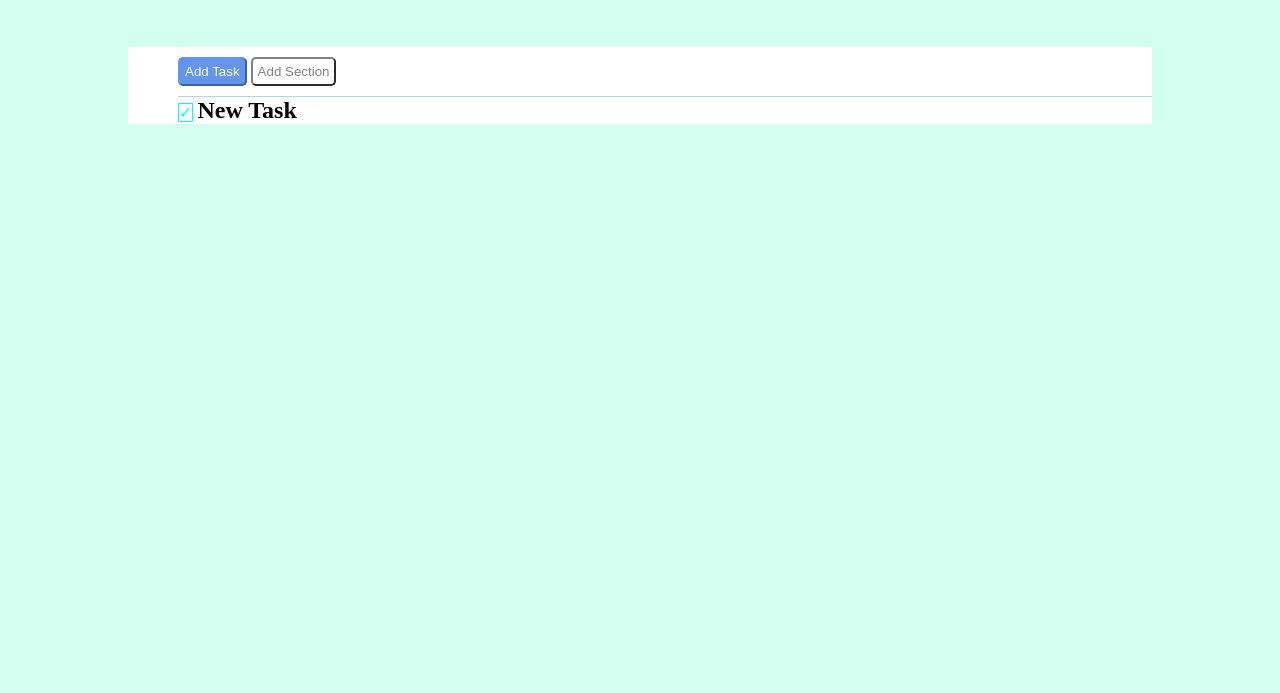
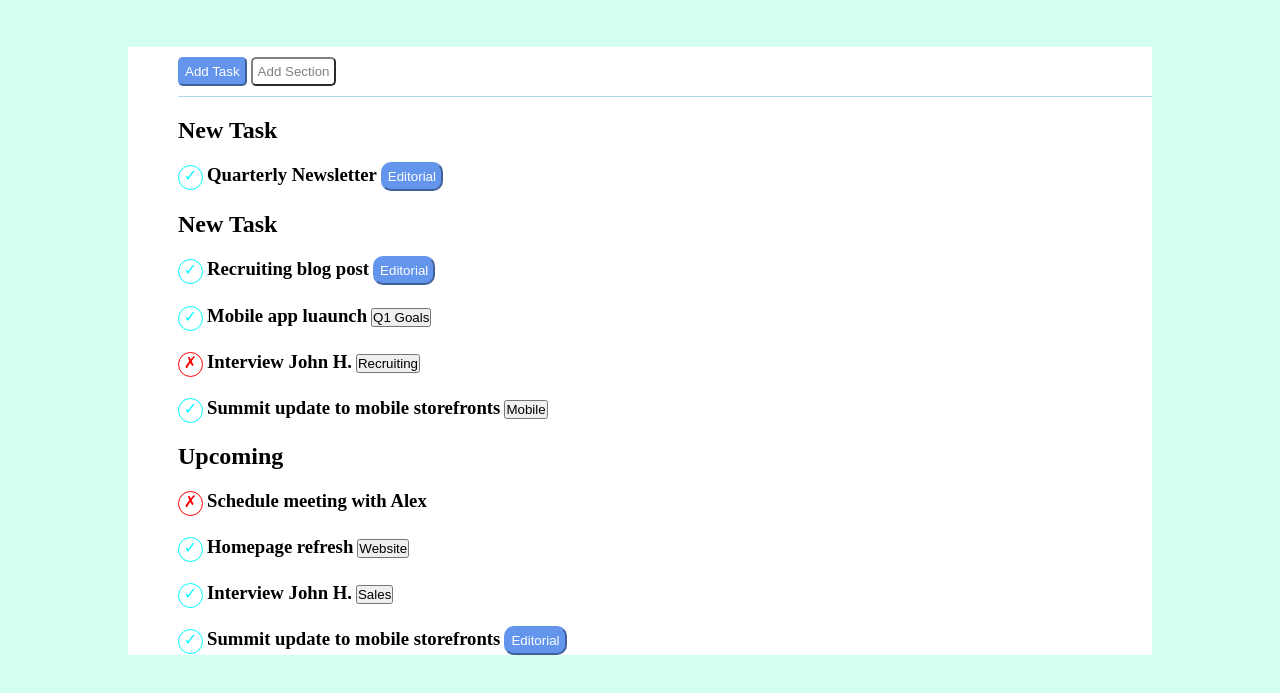
Before and after one commit to Arianna-Cosimini/html-css-toboolist, a plain HTML site: page index.html in a window 1280 px wide. Shown: the part 79-772 px from the top of the page. Drawn offline with Linux system fonts and the light colour scheme.

Commit message:
aggiunti div centrali e le loro stilizzazioni

```diff
--- a/css/style.css
+++ b/css/style.css
@@ -67,10 +67,39 @@ body{
 
 /*parte centrale*/
 h2{
+    padding-top: 20px;
+}
+
+h3{
     display: inline-block;
+    margin-top: 20px;
 }
 
 .check{
+    display: inline-block;
     color: aqua ;
     border: aqua 1px solid;
+    border-radius: 50%;
+    width: 25px;
+    height: 25px;
+    text-align: center;
 }
+
+.form{
+    display:inline-block;
+    color: red;
+    border: red 1px solid;
+    border-radius: 50%;
+    width: 25px;
+    height: 25px;
+    text-align: center;
+}
+
+
+.editorial{
+    color:white;
+    background-color: cornflowerblue;
+    padding: 5px;
+    border-color:cornflowerblue ;
+    border-radius: 10px;
+}
--- a/index.html
+++ b/index.html
@@ -21,8 +21,53 @@
         </div>
 
         <div>
+
+            <h2>New Task</h2>
             <span class="check">&#10003</span>
+            <h3>Quarterly Newsletter </h3>
+            <button class="editorial">Editorial</button>
+        </div>
+
+        <div>
+
             <h2>New Task</h2>
+            <span class="check">&#10003</span>
+            <h3>Recruiting blog post</h3>
+            <button class="editorial">Editorial</button><br>
+
+            <span class="check">&#10003</span>
+            <h3>Mobile app luaunch</h3>
+            <button class="q1-goals">Q1 Goals</button><br>
+
+            <span class="form">&#10007;</span>
+            <h3> Interview John H.</h3>
+            <button class="recruiting">Recruiting</button><br>
+
+            <span class="check">&#10003</span>
+            <h3>Summit update to mobile storefronts</h3>
+            <button class="mobile">Mobile</button>
+
+
+        </div>
+
+        <div>
+            <h2>Upcoming</h2>
+            <span class="form">&#10007</span>
+            <h3>Schedule meeting with Alex</h3>
+            <br>
+
+            <span class="check">&#10003</span>
+            <h3>Homepage refresh</h3>
+            <button class="website">Website</button><br>
+
+            <span class="check">&#10003</span>
+            <h3> Interview John H.</h3>
+            <button class="sales">Sales</button><br>
+
+            <span class="check">&#10003</span>
+            <h3>Summit update to mobile storefronts</h3>
+            <button class="editorial">Editorial</button><br>
+
         </div>
 
     </main>
```
